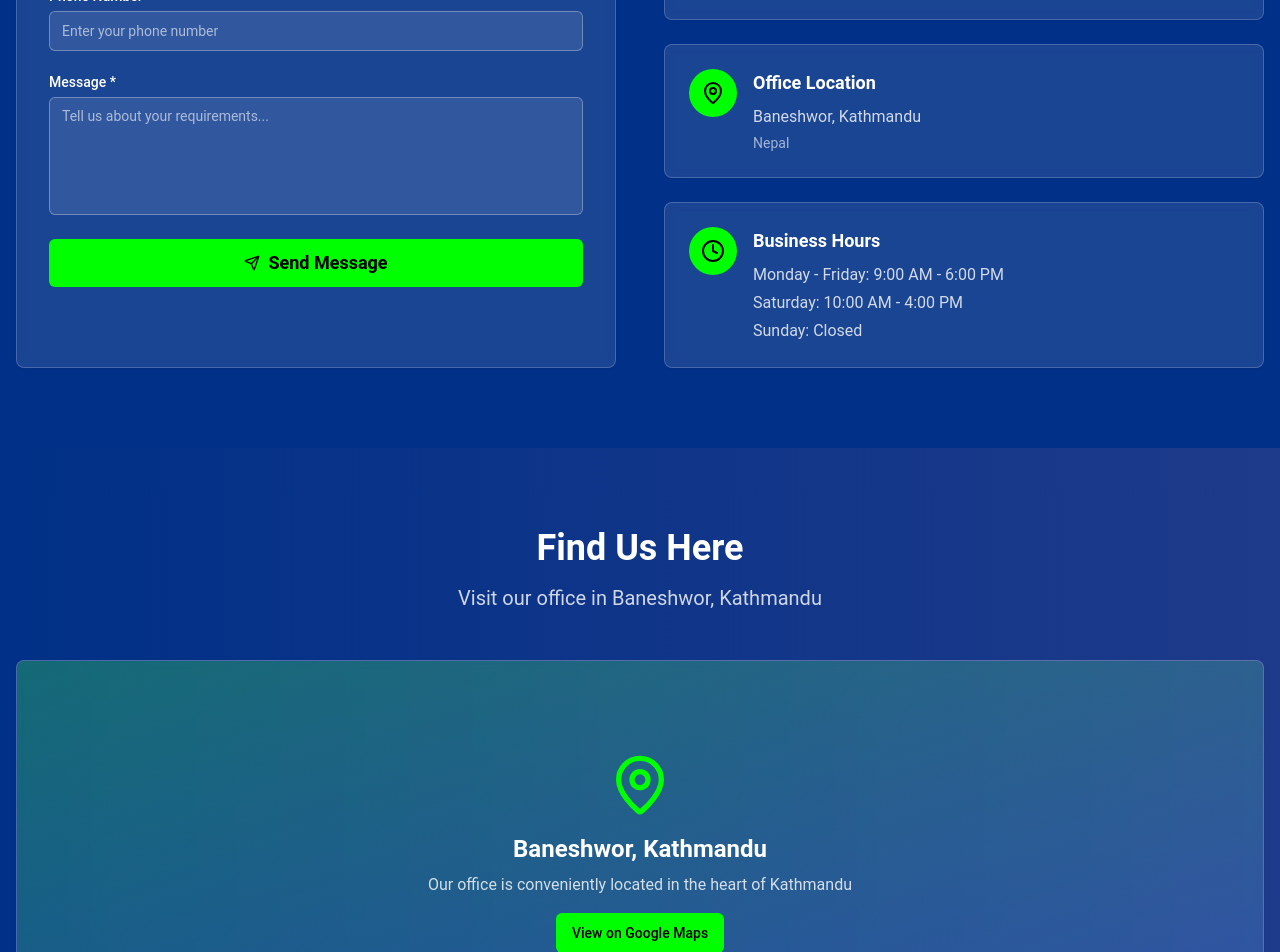
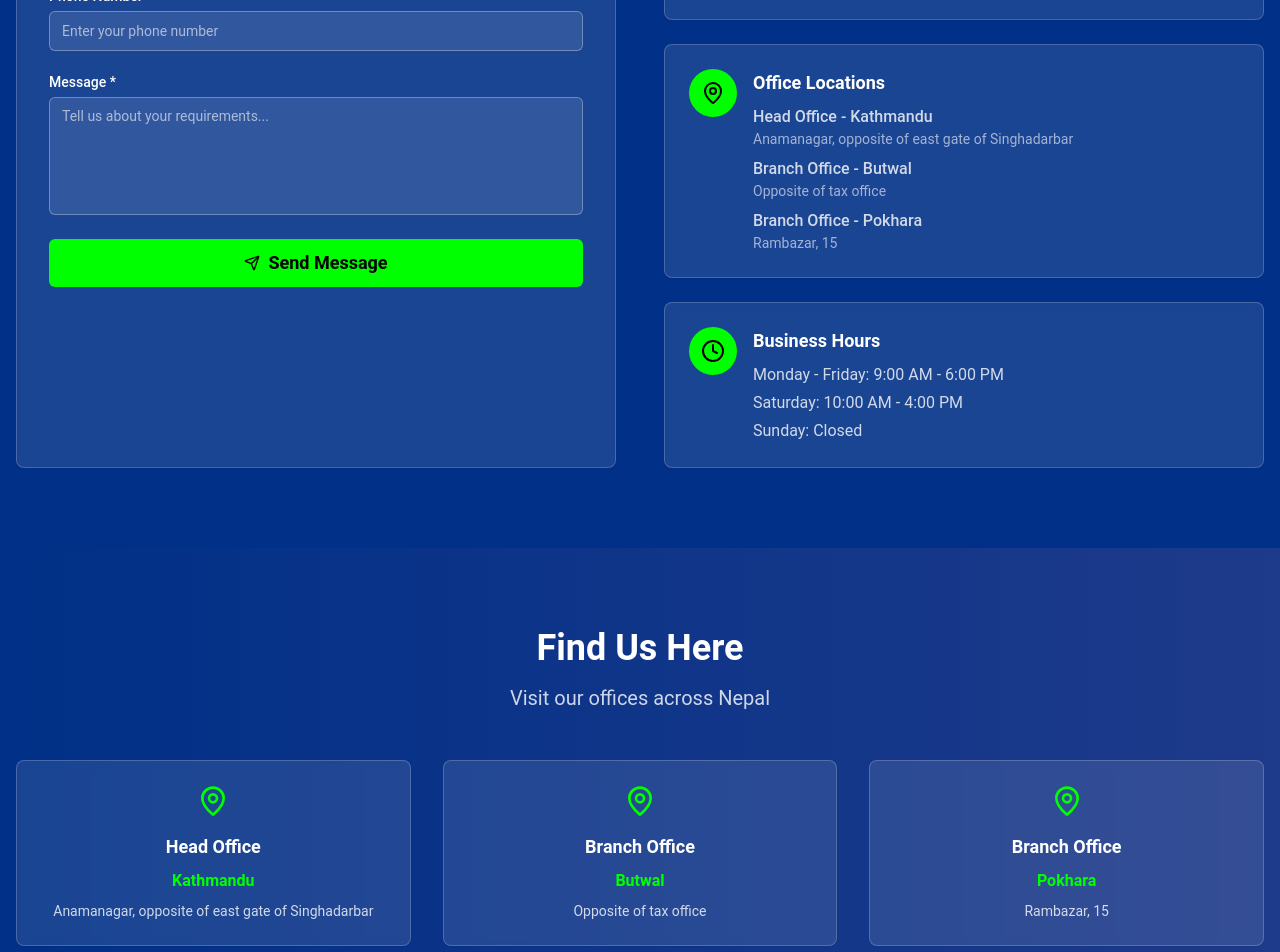
Before and after one commit to Xubikmhy/sathi-web-blueprint, a React (Vite) app: page /contact in a window 1280 px wide. Shown: the part 780-1732 px from the top of the page. Built offline with nearby package versions, Linux system fonts and the light colour scheme.

Commit message:
Fix: Update contact locations
Update office locations in the contact page.

```diff
--- a/src/pages/Contact.tsx
+++ b/src/pages/Contact.tsx
@@ -47,6 +47,24 @@ const Contact = () => {
       [e.target.name]: e.target.value
     });
   };
+
+  const offices = [
+    {
+      type: "Head Office",
+      location: "Anamanagar, opposite of east gate of Singhadarbar",
+      city: "Kathmandu"
+    },
+    {
+      type: "Branch Office",
+      location: "Opposite of tax office",
+      city: "Butwal"
+    },
+    {
+      type: "Branch Office",
+      location: "Rambazar, 15",
+      city: "Pokhara"
+    }
+  ];
 
   return (
     <div className="min-h-screen pt-16">
@@ -200,9 +218,15 @@ const Contact = () => {
                       <MapPin className="w-6 h-6 text-black" />
                     </div>
                     <div>
-                      <h3 className="text-lg font-semibold text-white mb-2">Office Location</h3>
-                      <p className="text-white/80">Baneshwor, Kathmandu</p>
-                      <p className="text-white/60 text-sm mt-1">Nepal</p>
+                      <h3 className="text-lg font-semibold text-white mb-2">Office Locations</h3>
+                      <div className="space-y-2">
+                        {offices.map((office, index) => (
+                          <div key={index}>
+                            <p className="text-white/80 font-medium">{office.type} - {office.city}</p>
+                            <p className="text-white/60 text-sm">{office.location}</p>
+                          </div>
+                        ))}
+                      </div>
                     </div>
                   </div>
                 </CardContent>
@@ -238,8 +262,27 @@ const Contact = () => {
               Find Us Here
             </h2>
             <p className="text-xl text-white/80">
-              Visit our office in Baneshwor, Kathmandu
+              Visit our offices across Nepal
             </p>
+          </div>
+
+          <div className="grid grid-cols-1 md:grid-cols-3 gap-8 mb-12">
+            {offices.map((office, index) => (
+              <Card key={index} className="bg-white/10 backdrop-blur-sm border-white/20">
+                <CardContent className="p-6 text-center">
+                  <MapPin className="w-8 h-8 text-brand-green mx-auto mb-4" />
+                  <h3 className="text-lg font-bold text-white mb-2">
+                    {office.type}
+                  </h3>
+                  <h4 className="text-md font-semibold text-brand-green mb-2">
+                    {office.city}
+                  </h4>
+                  <p className="text-white/80 text-sm">
+                    {office.location}
+                  </p>
+                </CardContent>
+              </Card>
+            ))}
           </div>
 
           <Card className="bg-white/10 backdrop-blur-sm border-white/20 overflow-hidden">
@@ -248,21 +291,21 @@ const Contact = () => {
                 <div className="text-center">
                   <MapPin className="w-16 h-16 text-brand-green mx-auto mb-4" />
                   <h3 className="text-2xl font-bold text-white mb-2">
-                    Baneshwor, Kathmandu
+                    Multiple Locations
                   </h3>
                   <p className="text-white/80 mb-4">
-                    Our office is conveniently located in the heart of Kathmandu
+                    Our offices are conveniently located across Nepal
                   </p>
                   <Button
                     asChild
                     className="bg-brand-green text-black hover:bg-brand-green/90"
                   >
                     <a
-                      href="https://maps.google.com/?q=Baneshwor,Kathmandu"
+                      href="https://maps.google.com/?q=Anamanagar,Kathmandu"
                       target="_blank"
                       rel="noopener noreferrer"
                     >
-                      View on Google Maps
+                      View Head Office on Google Maps
                     </a>
                   </Button>
                 </div>
```
